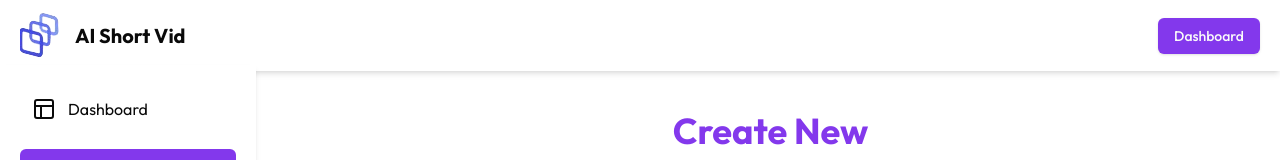
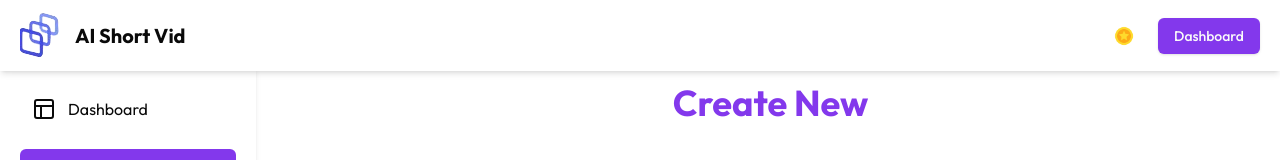
Before and after one commit to Francis7575/ShortVideoGenerator-AI, a Next.js app: page /dashboard/create-new in a window 1280 px wide. Shown: the top 160 px of the page. Built offline with nearby package versions, Linux system fonts and the light colour scheme; no server answers.

Commit message:
created userDetail context, install sonner component from shadcn to show up alert upon completing an action, add logic to handle credits

```diff
--- a/package.json
+++ b/package.json
@@ -27,10 +27,12 @@
     "firebase": "^11.0.1",
     "lucide-react": "^0.454.0",
     "next": "15.0.3",
+    "next-themes": "^0.4.3",
     "react": "19.0.0-rc-66855b96-20241106",
     "react-dom": "19.0.0-rc-66855b96-20241106",
     "remotion": "4.0.229",
     "replicate": "^1.0.1",
+    "sonner": "^1.7.0",
     "tailwind-merge": "^2.5.4",
     "tailwindcss-animate": "^1.0.7",
     "uuid": "^11.0.3"
--- /dev/null
+++ b/src/app/_context/UserDetailContext.tsx
@@ -0,0 +1,27 @@
+import { createContext, ReactNode, useContext, useState } from "react";
+import { userDataSchema } from '@/types/types'
+
+type userDetailContextType = {
+  userDetail: userDataSchema | null
+  setUserDetail: React.Dispatch<React.SetStateAction<userDataSchema | null>>;
+}
+
+const userDetailContext = createContext<userDetailContextType | null>(null);
+
+export const UserDataProvider = ({ children }: { children: ReactNode }) => {
+  const [userDetail, setUserDetail] = useState<userDataSchema | null>(null);
+
+  const value = {
+    userDetail,
+    setUserDetail
+  };
+  return <userDetailContext.Provider value={value}>{children}</userDetailContext.Provider>;
+};
+
+export const useUserDetailContext = () => {
+  const context = useContext(userDetailContext);
+  if (!context) {
+    throw new Error("useVideoDataContext must be used within a VideoDataProvider");
+  }
+  return context;
+};
--- a/src/app/_context/VideoDataContext.tsx
+++ b/src/app/_context/VideoDataContext.tsx
@@ -2,14 +2,14 @@ import { createContext, ReactNode, useContext, useState } from "react";
 import { videoParams } from '@/types/types'
 
 type VideoDataContextType = {
-  videoData: videoParams | videoParams[]
-  setVideoData: React.Dispatch<React.SetStateAction<videoParams[]>>;
+  videoData: videoParams | null
+  setVideoData: React.Dispatch<React.SetStateAction<videoParams | null>>;
 }
 
 const VideoDataContext = createContext<VideoDataContextType | undefined>(undefined);
 
 export const VideoDataProvider = ({ children }: { children: ReactNode }) => {
-  const [videoData, setVideoData] = useState<videoParams[]>([]);
+  const [videoData, setVideoData] = useState<videoParams | null>(null);
 
   const value = {
     videoData,
--- a/src/app/dashboard/_components/Header.tsx
+++ b/src/app/dashboard/_components/Header.tsx
@@ -3,22 +3,25 @@ import { Button } from "@/components/ui/button"
 import Image from "next/image"
 import { UserButton } from "@clerk/nextjs";
 import { useRouter } from "next/navigation";
-
+import { useUserDetailContext } from "@/app/_context/UserDetailContext";
 
 const Header = () => {
   const router = useRouter()
+  const { userDetail } = useUserDetailContext()
 
   const handleNav = () => {
     router.push('/dashboard')
   }
 
   return (
-    <div className="py-3 px-5 flex items-center justify-between shadow-md">
+    <div className="py-3 px-5 flex items-center justify-between shadow-md fixed top-0 w-full z-50 bg-white">
       <div className="flex gap-3 items-center">
-        <Image src={'/logo.png'} width={30} height={30} alt="" className="w-auto h-auto"/>
-        <h2 className="font-bold text-xl">AI Short Vid</h2>
+        <Image src={'/logo.png'} width={30} height={30} alt="" className="w-auto h-auto" />
+        <h2 className="font-bold text-xl hidden md:block">AI Short Vid</h2>
       </div>
       <div className="flex gap-3 items-center">
+        <Image src={'/star.png'} height={20} width={20} alt="" />
+        <h2>{userDetail?.credits}</h2>
         <Button onClick={handleNav}>Dashboard</Button>
         <UserButton />
       </div>
--- a/src/app/dashboard/_components/VideoList.tsx
+++ b/src/app/dashboard/_components/VideoList.tsx
@@ -24,7 +24,7 @@ const VideoList = ({ videoList }: VideoListProps) => {
           onClick={() => handleClick(video?.id)}>
           <Thumbnail
             component={RemotionVideo}
-            compositionWidth={200}
+            compositionWidth={210}
             compositionHeight={300}
             frameToDisplay={30}
             durationInFrames={120}
--- a/src/app/dashboard/create-new/page.tsx
+++ b/src/app/dashboard/create-new/page.tsx
@@ -8,11 +8,14 @@ import CustomLoading from "./_components/CustomLoading"
 import { v4 as uuidv4 } from 'uuid';
 import { useVideoDataContext } from "@/app/_context/VideoDataContext"
 import { db } from "@/config/db"
-import { VideoData } from "@/config/schema"
+import { Users, VideoData } from "@/config/schema"
 import { videoParams } from "@/types/types"
 import { useUser } from "@clerk/nextjs"
 import { formDataProps, VideoScriptItem } from "@/types/types"
 import PlayerDialog from "../_components/PlayerDialog"
+import { useUserDetailContext } from "@/app/_context/UserDetailContext"
+import { toast } from "sonner"
+import { eq } from "drizzle-orm"
 
 const CreateNew = () => {
   const [formData, setFormData] = useState<formDataProps>({})
@@ -24,12 +27,13 @@ const CreateNew = () => {
   const [videoId, setVideoId] = useState<number>(0);
   const [imageList, setImageList] = useState<string[]>([])
   const [submitted, setSubmitted] = useState(false);
+  const { userDetail, setUserDetail } = useUserDetailContext()
   const { videoData, setVideoData } = useVideoDataContext()
   const { user } = useUser();
 
 
   const handleInputChange = (fieldName: string, fieldValue: string) => {
-    console.log(fieldName, fieldValue);
+    // console.log(fieldName, fieldValue);
 
     setFormData(prev => ({
       ...prev,
@@ -40,6 +44,10 @@ const CreateNew = () => {
   const createClickHandler = (e: MouseEvent<HTMLButtonElement>) => {
     e.preventDefault()
     console.log("Button clicked, starting getVideoScript...");
+    if ((userDetail?.credits ?? 0) < 10) {
+      toast("You don't have enough Credits")
+      return;
+    }
     GetVideoScript()
     // GenerateAudioFile(scriptData)
     // GenerateAudioCaption(fileUrl)
@@ -188,6 +196,7 @@ const CreateNew = () => {
 
       console.log('Inserted result:', result);
       setSubmitted(true);
+      await UpdateUserCredits()
       setVideoId(result[0].id);
       setPlayVideo(true)
     } catch (error) {
@@ -195,6 +204,21 @@ const CreateNew = () => {
     } finally {
       setLoading(false);
     }
+  }
+
+  const UpdateUserCredits = async () => {
+    if (user?.primaryEmailAddress?.emailAddress) {
+      const result = await db.update(Users).set({
+        credits: (userDetail?.credits ?? 0) - 10
+      }).where(eq(Users?.email, user.primaryEmailAddress.emailAddress))
+      console.log(result);
+    }
+    setUserDetail(prev => ({
+      ...prev,
+      "credits": (userDetail?.credits ?? 0) - 10
+    }))
+
+    setVideoData(null)
   }
 
   return (
--- a/src/app/dashboard/layout.tsx
+++ b/src/app/dashboard/layout.tsx
@@ -1,15 +1,38 @@
 'use client'
-import { ReactNode, useState } from "react"
+import { ReactNode, useEffect, useState } from "react"
 import Header from "./_components/Header"
 import SideNav from "./_components/SideNav"
-import { useVideoDataContext } from "../_context/VideoDataContext"
+import { useUserDetailContext } from "../_context/UserDetailContext"
+import { useUser } from "@clerk/nextjs"
+import { Users } from "@/config/schema"
+import { eq } from "drizzle-orm"
+import { db } from "@/config/db"
+import { userDataSchema } from "@/types/types"
 
 type Props = {
   children: ReactNode
 }
 
 const DashboardLayout = ({ children }: Props) => {
-  const { videoData, setVideoData } = useVideoDataContext()
+  const { userDetail, setUserDetail } = useUserDetailContext()
+  const { user } = useUser()
+
+  useEffect(() => {
+    if (user) {
+      GetUserDetail()
+    }
+  }, [user]) // Only run when user is available
+
+  const GetUserDetail = async () => {
+    let result: userDataSchema[] = []
+    if (user?.primaryEmailAddress?.emailAddress) {
+      result = await db.select().from(Users)
+        .where(eq(Users.email, user?.primaryEmailAddress?.emailAddress))
+    }
+    if (result.length > 0) {
+      setUserDetail(result[0])
+    }
+  }
 
   return (
     <div>
@@ -18,7 +41,7 @@ const DashboardLayout = ({ children }: Props) => {
       </div>
       <div>
         <Header />
-        <div className="md:ml-[261px] p-6 md:p-10">
+        <div className="md:ml-[261px] pt-[5.2rem] pb-6 md:pb-10 px-6 md:px-10">
           {children}
         </div>
       </div>
--- a/src/app/layout.tsx
+++ b/src/app/layout.tsx
@@ -3,6 +3,7 @@ import "./globals.css";
 import { ClerkProvider } from '@clerk/nextjs'
 import Provider from "./provider";
 import { Outfit } from 'next/font/google'
+import { Toaster } from "@/components/ui/sonner"
 
 export const metadata: Metadata = {
   title: "AI-ShortVideoGen",
@@ -25,6 +26,7 @@ export default function RootLayout({
           <Provider>
             {children}
           </Provider>
+          <Toaster />
         </ClerkProvider>
       </body>
     </html>
--- a/src/app/provider.tsx
+++ b/src/app/provider.tsx
@@ -4,7 +4,8 @@ import { Users } from "@/config/schema"
 import { useUser } from "@clerk/nextjs"
 import { eq } from "drizzle-orm"
 import { ReactNode, useEffect } from "react"
-import { VideoDataProvider } from "@/app/_context/VideoDataContext"
+import { VideoDataProvider } from "./_context/VideoDataContext"
+import { UserDataProvider } from "./_context/UserDetailContext"
 
 type ProviderProps = {
   children: ReactNode
@@ -19,7 +20,6 @@ const Provider = ({ children }: ProviderProps) => {
           .select()
           .from(Users)
           .where(eq(Users.email, user.primaryEmailAddress.emailAddress))
-        console.log(result)
 
         if (!result) {
           await db.insert(Users).values({
@@ -34,9 +34,11 @@ const Provider = ({ children }: ProviderProps) => {
   }, [user])
 
   return (
-    <VideoDataProvider>
-      <div>{children}</div>
-    </VideoDataProvider>
+    <UserDataProvider>
+      <VideoDataProvider>
+        <div>{children}</div>
+      </VideoDataProvider>
+    </UserDataProvider>
   )
 }
 
--- /dev/null
+++ b/src/components/ui/sonner.tsx
@@ -0,0 +1,31 @@
+"use client"
+
+import { useTheme } from "next-themes"
+import { Toaster as Sonner } from "sonner"
+
+type ToasterProps = React.ComponentProps<typeof Sonner>
+
+const Toaster = ({ ...props }: ToasterProps) => {
+  const { theme = "system" } = useTheme()
+
+  return (
+    <Sonner
+      theme={theme as ToasterProps["theme"]}
+      className="toaster group"
+      toastOptions={{
+        classNames: {
+          toast:
+            "group toast group-[.toaster]:bg-background group-[.toaster]:text-foreground group-[.toaster]:border-border group-[.toaster]:shadow-lg",
+          description: "group-[.toast]:text-muted-foreground",
+          actionButton:
+            "group-[.toast]:bg-primary group-[.toast]:text-primary-foreground",
+          cancelButton:
+            "group-[.toast]:bg-muted group-[.toast]:text-muted-foreground",
+        },
+      }}
+      {...props}
+    />
+  )
+}
+
+export { Toaster }
--- a/src/config/schema.ts
+++ b/src/config/schema.ts
@@ -1,11 +1,12 @@
-import { serial, pgTable, varchar, boolean, json } from "drizzle-orm/pg-core";
+import { serial, pgTable, varchar, boolean, json, integer } from "drizzle-orm/pg-core";
 
 export const Users = pgTable('users', {
   id: serial('id').primaryKey(),
   name: varchar('name').notNull(),
   email: varchar('email').notNull(),
   imageUrl: varchar('imageUrl'),
-  subscription: boolean('subscription').default(false)
+  subscription: boolean('subscription').default(false),
+  credits: integer('credits').default(30)
 })
 
 export const VideoData = pgTable('videoData', {
```
Also changed, not shown: src/types/types.ts (+9 -0 lines), public/credits.png (added), 1 other file (tests, documents, lock files or other folders).
